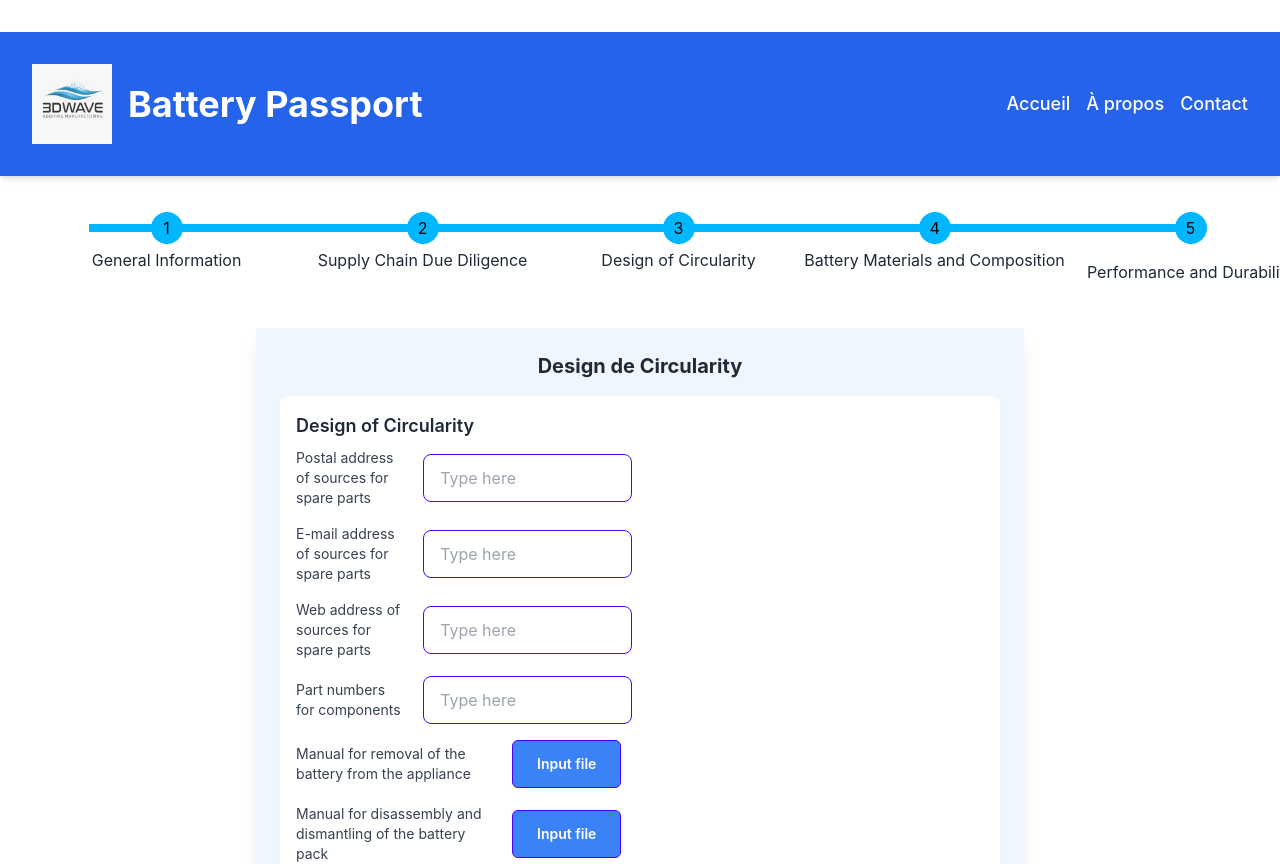
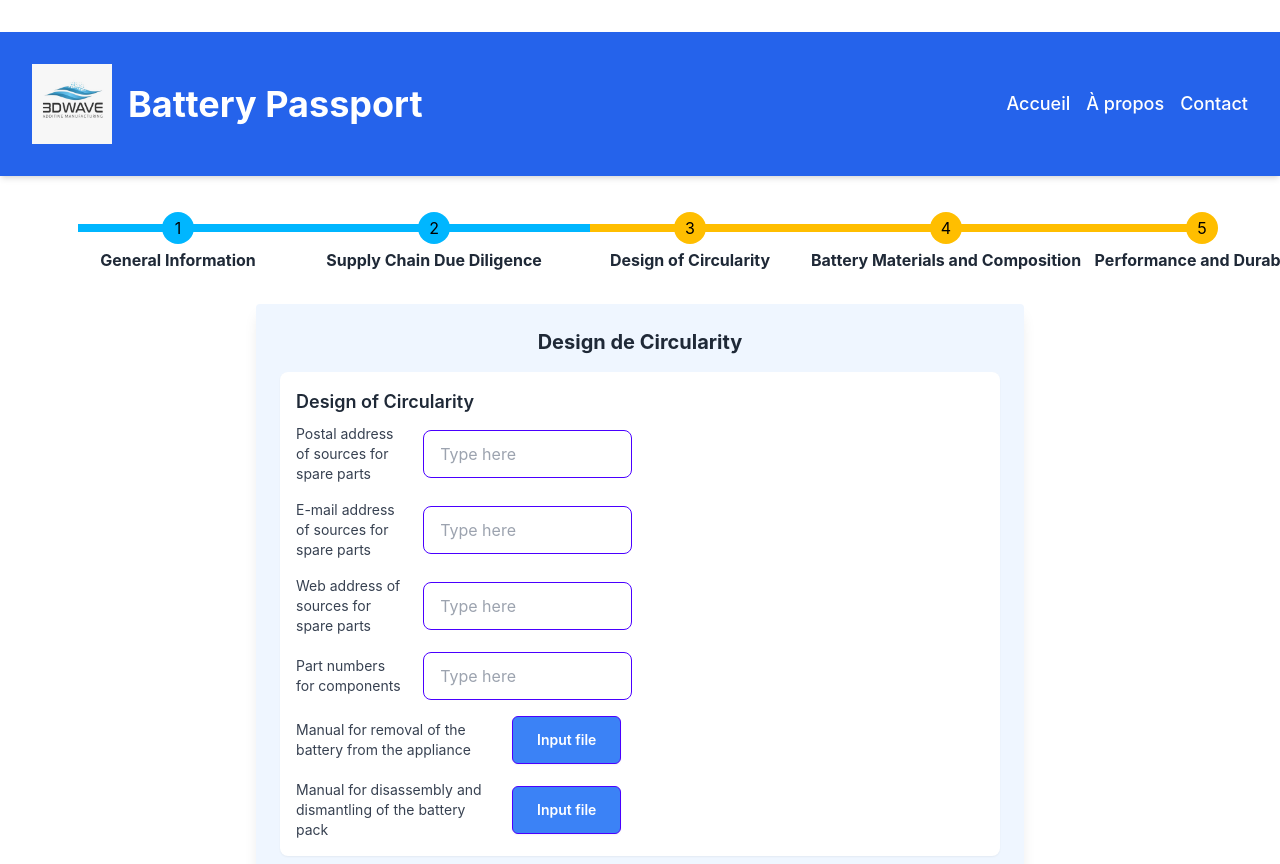
Before and after one commit to BacemJaza/BatteryForm, a React (Create React App) app in the folder battery-form/frontend/: page /designofcircularity in a window 1280 px wide. Shown: the top 864 px of the page. Built offline with nearby package versions, Linux system fonts and the light colour scheme; the HTML template or start-up script is replaced by a standard one.

Commit message:
update published passport

```diff
--- a/battery-form/frontend/package.json
+++ b/battery-form/frontend/package.json
@@ -11,6 +11,7 @@
     "@testing-library/jest-dom": "^5.17.0",
     "@testing-library/react": "^13.4.0",
     "@testing-library/user-event": "^13.5.0",
+    "qrcode": "^1.5.3",
     "react": "^18.3.1",
     "react-dom": "^18.3.1",
     "react-router-dom": "^6.24.1",
--- a/battery-form/frontend/src/components/formComponents/designofcircularity.js
+++ b/battery-form/frontend/src/components/formComponents/designofcircularity.js
@@ -1,8 +1,8 @@
 import React, { useState } from 'react';
 import { useNavigate } from 'react-router-dom';
-import Headline from '../../layouts/headline';
+import Headline from '../../layouts/form/headline';
 import ProgressBar from './progressbare';
-import Footerform from '../../layouts/footerform';
+import Footerform from '../../layouts/form/footerform';
 
 function FormulaireDesignCircularity() {
   const [progress, setProgress] = useState(0);
@@ -41,7 +41,7 @@ function FormulaireDesignCircularity() {
     <div className="mt-8">
       <Headline />
       <div className="mt-8">
-        <ProgressBar progress={progress} />
+        <ProgressBar progress="3" />
       </div>
       <div className="max-w-3xl mx-auto mt-8 p-6 bg-blue-50 rounded shadow-lg">
         <h2 className="text-xl font-bold mb-4 text-center">Design de Circularity</h2>
--- a/battery-form/frontend/src/components/formComponents/generalinformation.js
+++ b/battery-form/frontend/src/components/formComponents/generalinformation.js
@@ -1,7 +1,7 @@
 import React, { useState } from 'react';
 import { useNavigate } from 'react-router-dom';
-import Headline from '../../layouts/headline';
-import Footerform from '../../layouts/footerform';
+import Headline from '../../layouts/form/headline';
+import Footerform from '../../layouts/form/footerform';
 import ProgressBar from './progressbare';
 
 function FormulaireGeneralinformation() {
@@ -132,7 +132,7 @@ function FormulaireGeneralinformation() {
     <div className="mt-8">
       <Headline />
       <div className="mt-8">
-        <ProgressBar />
+        <ProgressBar progress="1"/>
       </div>
       <div className="max-w-3xl mx-auto mt-8 p-6 bg-blue-50 rounded shadow-lg">
         <h2 className="text-xl font-bold mb-4 text-center">General Information</h2>
--- a/battery-form/frontend/src/components/formComponents/performanceanddurability.js
+++ b/battery-form/frontend/src/components/formComponents/performanceanddurability.js
@@ -1,8 +1,8 @@
 import React, { useState } from 'react';
 import { useNavigate } from 'react-router-dom';
-import Headline from '../../layouts/headline';
+import Headline from '../../layouts/form/headline';
 import ProgressBar from './progressbare';
-import Footerform from '../../layouts/footerform';
+import Footerform from '../../layouts/form/footerform';
 
 function FormulairePerformanceDurability() {
   const [progress, setProgress] = useState(0);
@@ -55,7 +55,7 @@ function FormulairePerformanceDurability() {
     <div className="mt-8">
       <Headline />
       <div className="mt-8">
-        <ProgressBar progress={progress} />
+        <ProgressBar progress="5" />
       </div>
       <div className="max-w-3xl mx-auto mt-8 p-6 bg-blue-50 rounded shadow-lg">
         <h2 className="text-xl font-bold mb-4 text-center">Performance and Durability</h2>
--- a/battery-form/frontend/src/components/formComponents/progressbare.js
+++ b/battery-form/frontend/src/components/formComponents/progressbare.js
@@ -1,27 +1,25 @@
 import React from 'react';
 
-const ProgressBar = ({ currentStep }) => {
+const ProgressBar = ({ progress }) => {
+  console.log(progress)
   const steps = [
-    { text: 'General Information', className: 'step step-info', color: 'bg-blue-500' },
-    { text: 'Supply Chain Due Diligence', className: 'step step-info', color: 'bg-green-500' },
-    { text: 'Design of Circularity', className: 'step step-info', color: 'bg-yellow-500' },
-    { text: 'Battery Materials and Composition', className: 'step step-info', color: 'bg-purple-500' },
-    { text: 'Performance and Durability', className: 'step step-info', color: 'bg-red-500' },
+    { text: 'General Information'},
+    { text: 'Supply Chain Due Diligence'},
+    { text: 'Design of Circularity' },
+    { text: 'Battery Materials and Composition'},
+    { text: 'Performance and Durability'},
   ];
 
   // Calculer la largeur maximale pour aligner les titres
   const maxTextLength = steps.reduce((max, step) => Math.max(max, step.text.length), 0);
 
   return (
-    <ul className="steps flex">
+    <ul className="steps flex justify-center">
       {steps.map((step, index) => (
-        <li key={index} className={`${step.className} ${index <= currentStep ? 'font-bold' : 'font-normal'}`}>
+        <li key={index} className={`step step-info ${index+1<progress? 'step-info':'step-warning'}`}>
           <div className="flex items-center">
-            <span style={{ minWidth: `${maxTextLength}ch` }}>{step.text}</span>
+            <span style={{ minWidth: `${maxTextLength}ch`}} className='font-bold'>{step.text}</span>
           </div>
-          {index !== steps.length - 1 && (
-            <div className={`mx-4 h-6 ${index < currentStep ? step.color : 'bg-gray-300'} flex-1 self-center`}></div>
-          )}
         </li>
       ))}
     </ul>
--- /dev/null
+++ b/battery-form/frontend/src/components/formComponents/publishedPassport.js
@@ -0,0 +1,33 @@
+import React, { useState } from 'react'
+import Headline from '../../layouts/form/headline'
+import ProgressBar from './progressbare'
+import { FontAwesomeIcon } from '@fortawesome/react-fontawesome'
+import { faCheck, faQrcode } from '@fortawesome/free-solid-svg-icons'
+import QRCode from 'qrcode'
+
+const PublishedPassport = () => {
+    const [src,setSrc] = useState("")
+    const generate =()=>{
+        QRCode.toDataURL("https://acme.dpp.spherity.com/authorized").then(setSrc)
+    }
+  return (
+    <div className="mt-8">
+        <Headline />
+        <div className="mt-8">
+            <ProgressBar progress="6"/>
+        </div>
+        <div className="max-w-3xl mx-auto mt-8 p-6 bg-blue-50 rounded shadow-lg">
+        <h2 className="text-xl font-bold mb-4 text-center text-success">Battery Passport successfully registred <FontAwesomeIcon icon={faCheck} /> !</h2>
+        <div className="text-lg font-bold mb-4 flex justify-center">Battery Passport ID: BPID0001</div>
+        <div className="text-lg font-bold mb-4 flex justify-center">Battery ID : BID0001</div>
+        <div className="text-lg font-bold mb-4 flex justify-center">Battery Passport Link : https://acme.dpp.spherity.com</div>
+        <button className="btn btn-primary flex mx-auto" onClick={generate}>Generate QRCode</button>
+        <img src={src} className='flex mx-auto p-2 w-[50%]'></img>
+        <button className="btn btn-active flex right-0"><a href='/dashboard'>Return to dashboard</a></button>
+      </div>
+
+    </div>
+  )
+}
+
+export default PublishedPassport
--- a/battery-form/frontend/src/components/formComponents/supplychain.js
+++ b/battery-form/frontend/src/components/formComponents/supplychain.js
@@ -1,8 +1,8 @@
 import React, { useState } from 'react';
 import { useNavigate } from 'react-router-dom';
-import Headline from '../../layouts/headline';
+import Headline from '../../layouts/form/headline';
 import ProgressBar from './progressbare';
-import Footerform from '../../layouts/footerform';
+import Footerform from '../../layouts/form/footerform';
 
 function FormulaireSupplychain() {
   const [progress, setProgress] = useState(0);
@@ -37,7 +37,7 @@ function FormulaireSupplychain() {
     <div>
       <Headline /> {/* Intégration de Headline ici */}
       <div className="mt-8">
-        <ProgressBar progress={progress} />
+        <ProgressBar progress="2" />
       </div>
 
       <div className="max-w-md mx-auto mt-8 p-6 bg-blue-50 rounded shadow-lg">
```
Also changed, not shown: battery-form/frontend/src/App.js (+6 -1 lines), battery-form/frontend/src/components/formComponents/batterymaterials.js (+6 -6 lines), battery-form/frontend/src/layouts/form/footerform.js (renamed from battery-form/frontend/src/layouts/footerform.js), battery-form/frontend/src/layouts/form/headline.js (renamed from battery-form/frontend/src/layouts/headline.js), 1 other file (tests, documents, lock files or other folders).
